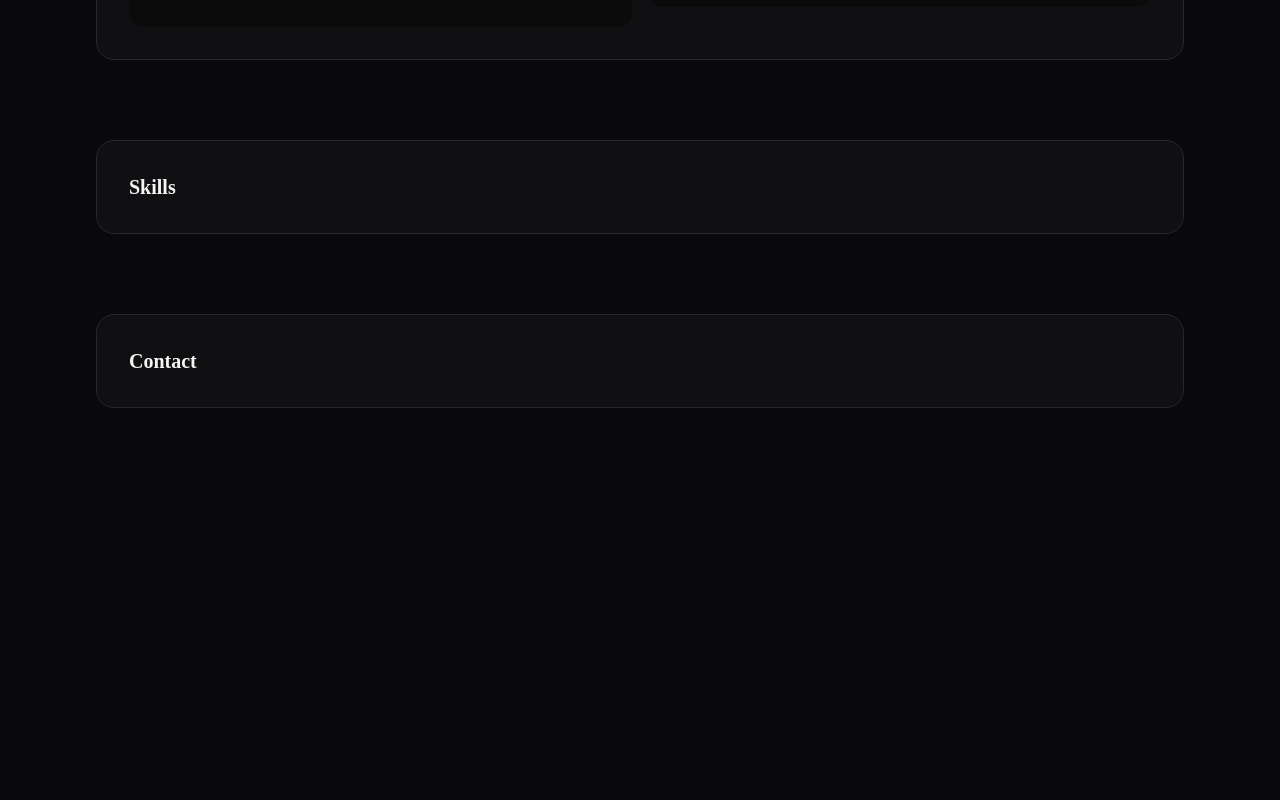
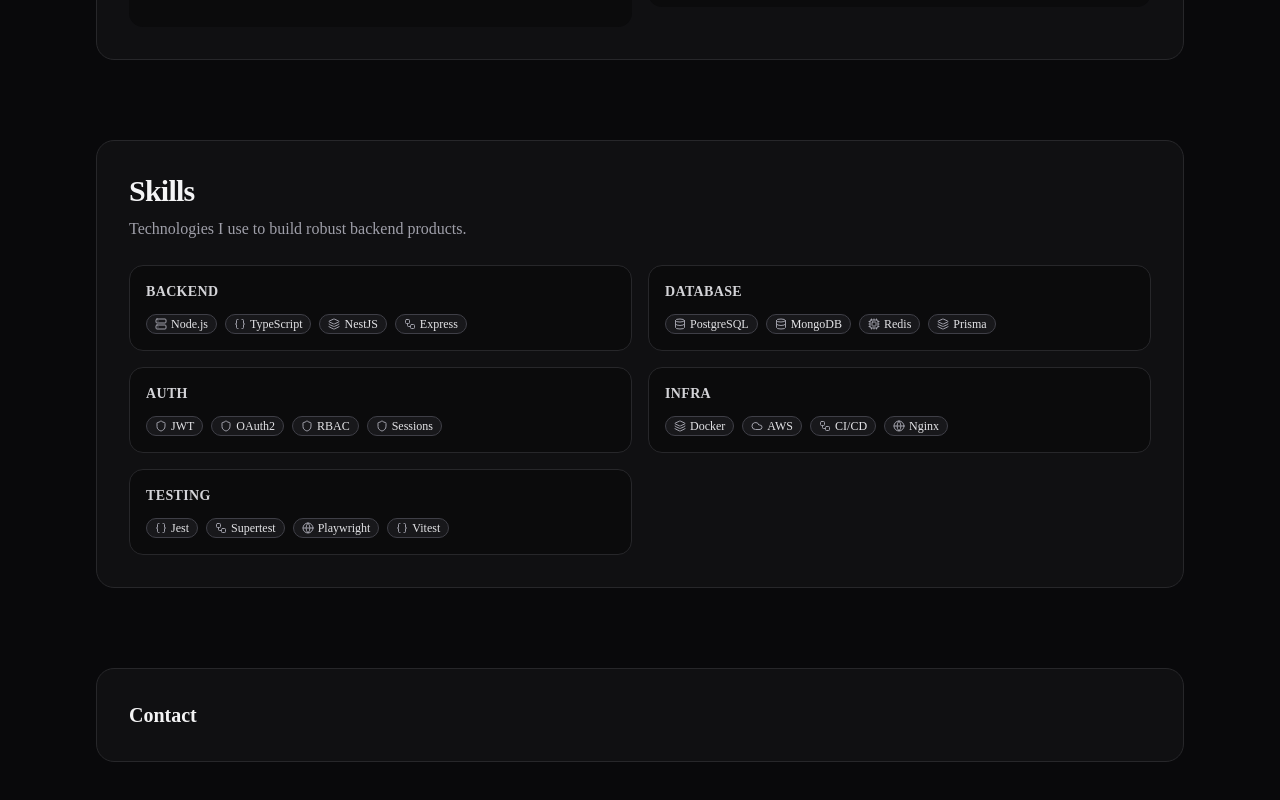
Before and after one commit to mateomaldinidev/portfolio, a Next.js app: page /en in a window 1280 px wide. Shown: the part 1888-2688 px from the top of the page. Before the commit the page ends 2352 px from the top, so only its background shows below. Built offline with nearby package versions, Linux system fonts and the light colour scheme.

Commit message:
feat: skills layout

```diff
--- a/app/[locale]/page.tsx
+++ b/app/[locale]/page.tsx
@@ -1,6 +1,7 @@
 import { HeroSection } from "@/src/components/sections/hero-section";
 import { AboutSection } from "@/src/components/sections/about-section";
 import { ProjectsSection } from "@/src/components/sections/projects-section";
+import { SkillsSection } from "@/src/components/sections/skills-section";
 import { getTranslations } from "next-intl/server";
 
 export default async function HomePage() {
@@ -14,12 +15,7 @@
 
       <ProjectsSection />
 
-      <section
-        id="skills"
-        className="scroll-mt-24 rounded-2xl border border-zinc-800 bg-zinc-900/50 p-8"
-      >
-        <h2 className="text-xl font-semibold text-zinc-100">{t("skills")}</h2>
-      </section>
+      <SkillsSection />
 
       <section
         id="contact"
--- a/messages/en.json
+++ b/messages/en.json
@@ -54,5 +54,38 @@
         "description": "Event-driven jobs and queue workers for reliable background processing at scale."
       }
     }
+  },
+  "skills": {
+    "title": "Skills",
+    "description": "Technologies I use to build robust backend products.",
+    "categories": {
+      "backend": "Backend",
+      "database": "Database",
+      "auth": "Auth",
+      "infra": "Infra",
+      "testing": "Testing"
+    },
+    "items": {
+      "node": "Node.js",
+      "typescript": "TypeScript",
+      "nest": "NestJS",
+      "express": "Express",
+      "postgresql": "PostgreSQL",
+      "mongodb": "MongoDB",
+      "redis": "Redis",
+      "prisma": "Prisma",
+      "jwt": "JWT",
+      "oauth": "OAuth2",
+      "rbac": "RBAC",
+      "sessions": "Sessions",
+      "docker": "Docker",
+      "aws": "AWS",
+      "ci": "CI/CD",
+      "nginx": "Nginx",
+      "jest": "Jest",
+      "supertest": "Supertest",
+      "playwright": "Playwright",
+      "vitest": "Vitest"
+    }
   }
 }
--- a/messages/es.json
+++ b/messages/es.json
@@ -54,5 +54,38 @@
         "description": "Jobs orientados a eventos y workers de cola para procesamiento en segundo plano confiable a escala."
       }
     }
+  },
+  "skills": {
+    "title": "Habilidades",
+    "description": "Tecnologias que uso para construir productos backend robustos.",
+    "categories": {
+      "backend": "Backend",
+      "database": "Base de Datos",
+      "auth": "Auth",
+      "infra": "Infra",
+      "testing": "Testing"
+    },
+    "items": {
+      "node": "Node.js",
+      "typescript": "TypeScript",
+      "nest": "NestJS",
+      "express": "Express",
+      "postgresql": "PostgreSQL",
+      "mongodb": "MongoDB",
+      "redis": "Redis",
+      "prisma": "Prisma",
+      "jwt": "JWT",
+      "oauth": "OAuth2",
+      "rbac": "RBAC",
+      "sessions": "Sesiones",
+      "docker": "Docker",
+      "aws": "AWS",
+      "ci": "CI/CD",
+      "nginx": "Nginx",
+      "jest": "Jest",
+      "supertest": "Supertest",
+      "playwright": "Playwright",
+      "vitest": "Vitest"
+    }
   }
 }
--- /dev/null
+++ b/src/components/sections/skills-section.tsx
@@ -0,0 +1,93 @@
+"use client";
+
+import {
+  Braces,
+  Cloud,
+  Cpu,
+  Database,
+  Globe,
+  Layers,
+  Server,
+  Shield,
+  Workflow,
+} from "lucide-react";
+import { Badge } from "@/components/ui/badge";
+import { useSectionTranslations } from "@/src/hooks/use-section-translations";
+
+const CATEGORIES = ["backend", "database", "auth", "infra", "testing"] as const;
+
+const ITEMS = {
+  backend: ["node", "typescript", "nest", "express"],
+  database: ["postgresql", "mongodb", "redis", "prisma"],
+  auth: ["jwt", "oauth", "rbac", "sessions"],
+  infra: ["docker", "aws", "ci", "nginx"],
+  testing: ["jest", "supertest", "playwright", "vitest"],
+} as const;
+
+const ICONS = {
+  node: Server,
+  typescript: Braces,
+  nest: Layers,
+  express: Workflow,
+  postgresql: Database,
+  mongodb: Database,
+  redis: Cpu,
+  prisma: Layers,
+  jwt: Shield,
+  oauth: Shield,
+  rbac: Shield,
+  sessions: Shield,
+  docker: Layers,
+  aws: Cloud,
+  ci: Workflow,
+  nginx: Globe,
+  jest: Braces,
+  supertest: Workflow,
+  playwright: Globe,
+  vitest: Braces,
+} as const;
+
+export function SkillsSection() {
+  const t = useSectionTranslations("skills");
+
+  return (
+    <section id="skills" className="scroll-mt-24">
+      <div className="rounded-2xl border border-zinc-800 bg-zinc-900/50 p-6 sm:p-8">
+        <h2 className="text-2xl font-semibold tracking-tight text-zinc-100 sm:text-3xl">
+          {t("title")}
+        </h2>
+        <p className="mt-2 text-zinc-400">{t("description")}</p>
+
+        <div className="mt-6 grid gap-4 md:grid-cols-2">
+          {CATEGORIES.map((category) => (
+            <div
+              key={category}
+              className="rounded-xl border border-zinc-800 bg-zinc-950/70 p-4"
+            >
+              <h3 className="text-sm font-semibold uppercase tracking-wide text-zinc-300">
+                {t(`categories.${category}`)}
+              </h3>
+
+              <div className="mt-3 flex flex-wrap gap-2">
+                {ITEMS[category].map((item) => {
+                  const Icon = ICONS[item];
+
+                  return (
+                    <Badge
+                      key={item}
+                      variant="outline"
+                      className="border-zinc-700 bg-zinc-900 text-zinc-200"
+                    >
+                      <Icon className="size-3 text-zinc-400" />
+                      {t(`items.${item}`)}
+                    </Badge>
+                  );
+                })}
+              </div>
+            </div>
+          ))}
+        </div>
+      </div>
+    </section>
+  );
+}
```
